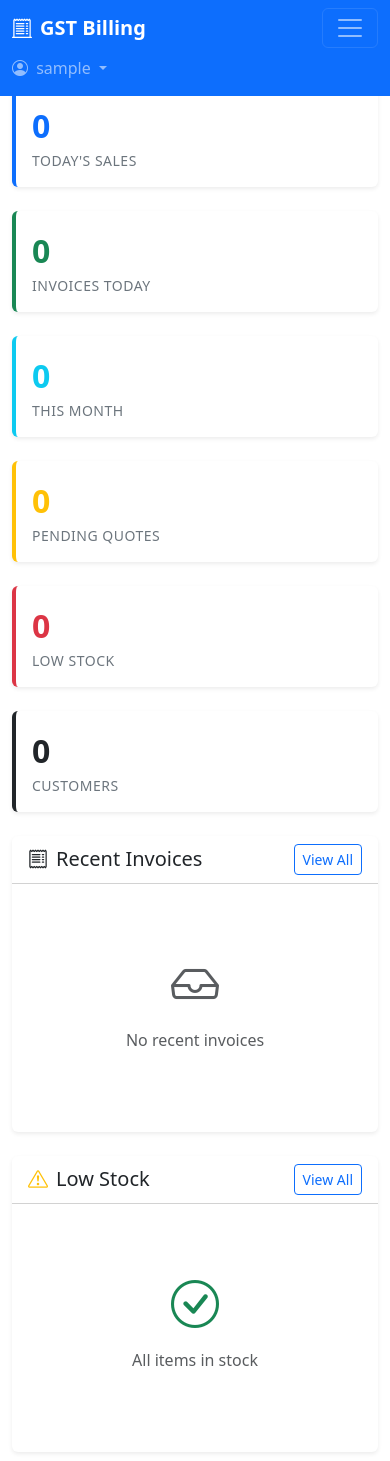
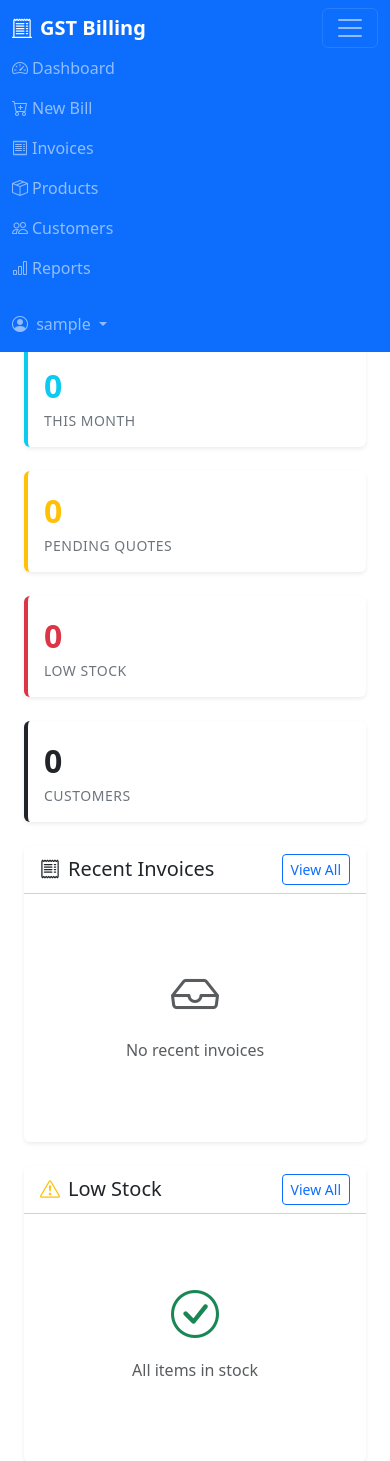
Before and after one commit to Zac10ck/cosmicgst, a Flask app: page /dashboard/ in a window 390 px wide, after a click that opens the changed part. Shown: the top 1461 px of the page. Run offline with Flask 3, Linux system fonts and the light colour scheme; the visitor is signed in with stand-in values (Sample User, id 1); some libraries are stand-ins or nearby versions.

Commit message:
Fix UI layout - sidebar overlap and mobile navigation

```diff
--- a/web/app/static/css/custom.css
+++ b/web/app/static/css/custom.css
@@ -1,14 +1,36 @@
 /* GST Billing Web - Custom Styles */
 
 /* Sidebar */
+@media (min-width: 768px) {
     .sidebar {
         position: fixed;
         top: 0;
         bottom: 0;
         left: 0;
         z-index: 100;
-    padding: 48px 0 0;
+        padding: 56px 0 0;
         box-shadow: inset -1px 0 0 rgba(0, 0, 0, .1);
+        width: 220px;
+        overflow-y: auto;
+    }
+
+    /* Main content - offset by sidebar width */
+    main {
+        margin-left: 220px;
+        margin-top: 56px;
+        min-height: calc(100vh - 56px);
+    }
+
+    /* Override Bootstrap column classes when sidebar is fixed */
+    .container-fluid > .row > .sidebar {
+        flex: 0 0 220px;
+        max-width: 220px;
+    }
+
+    .container-fluid > .row > main {
+        flex: 1;
+        max-width: calc(100% - 220px);
+    }
 }
 
 .sidebar .nav-link {
@@ -33,9 +55,19 @@
     font-size: 1.1rem;
 }
 
-/* Main content area */
+/* Section headers in sidebar */
+.sidebar .nav-link.text-muted {
+    font-size: 0.7rem;
+    padding: 0.5rem 1rem;
+    pointer-events: none;
+}
+
+/* Main content area - mobile */
+@media (max-width: 767.98px) {
     main {
-    margin-top: 56px;
+        margin-top: 10px;
+        padding: 15px !important;
+    }
 }
 
 /* Cards */
@@ -128,15 +160,16 @@ main {
     color: #495057;
 }
 
-/* Responsive adjustments */
+/* Responsive adjustments - Mobile */
 @media (max-width: 767.98px) {
     .sidebar {
-        position: relative;
-        padding-top: 0;
+        display: none !important;
     }
 
     main {
-        margin-top: 0;
+        margin-left: 0 !important;
+        width: 100% !important;
+        max-width: 100% !important;
     }
 }
 
--- a/web/app/templates/base.html
+++ b/web/app/templates/base.html
@@ -19,15 +19,13 @@
     {% if current_user.is_authenticated %}
         {% include 'includes/_navbar.html' %}
 
-        <div class="container-fluid">
-            <div class="row">
-                {% include 'includes/_sidebar.html' %}
+        <div class="d-flex">
+            {% include 'includes/_sidebar.html' %}
 
-                <main class="col-md-9 ms-sm-auto col-lg-10 px-md-4 py-4">
-                    {% include 'includes/_flash_messages.html' %}
-                    {% block content %}{% endblock %}
-                </main>
-            </div>
+            <main class="flex-grow-1 p-4">
+                {% include 'includes/_flash_messages.html' %}
+                {% block content %}{% endblock %}
+            </main>
         </div>
     {% else %}
         <div class="container">
--- a/web/app/templates/includes/_navbar.html
+++ b/web/app/templates/includes/_navbar.html
@@ -1,5 +1,5 @@
 <!-- Top Navigation Bar -->
-<nav class="navbar navbar-expand-lg navbar-dark bg-primary fixed-top">
+<nav class="navbar navbar-expand-md navbar-dark bg-primary fixed-top">
     <div class="container-fluid">
         <a class="navbar-brand fw-bold" href="{{ url_for('dashboard.index') }}">
             <i class="bi bi-receipt-cutoff me-2"></i>GST Billing
@@ -10,13 +10,56 @@
         </button>
 
         <div class="collapse navbar-collapse" id="navbarNav">
+            <!-- Mobile Navigation Links -->
+            <ul class="navbar-nav me-auto d-md-none">
+                <li class="nav-item">
+                    <a class="nav-link" href="{{ url_for('dashboard.index') }}">
+                        <i class="bi bi-speedometer2 me-1"></i>Dashboard
+                    </a>
+                </li>
+                <li class="nav-item">
+                    <a class="nav-link" href="{{ url_for('billing.new_bill') }}">
+                        <i class="bi bi-cart-plus me-1"></i>New Bill
+                    </a>
+                </li>
+                <li class="nav-item">
+                    <a class="nav-link" href="{{ url_for('billing.invoice_list') }}">
+                        <i class="bi bi-receipt me-1"></i>Invoices
+                    </a>
+                </li>
+                <li class="nav-item">
+                    <a class="nav-link" href="{{ url_for('products.index') }}">
+                        <i class="bi bi-box-seam me-1"></i>Products
+                    </a>
+                </li>
+                <li class="nav-item">
+                    <a class="nav-link" href="{{ url_for('customers.index') }}">
+                        <i class="bi bi-people me-1"></i>Customers
+                    </a>
+                </li>
+                <li class="nav-item">
+                    <a class="nav-link" href="{{ url_for('reports.index') }}">
+                        <i class="bi bi-bar-chart me-1"></i>Reports
+                    </a>
+                </li>
+                {% if current_user.is_admin() %}
+                <li class="nav-item">
+                    <a class="nav-link" href="{{ url_for('settings.index') }}">
+                        <i class="bi bi-gear me-1"></i>Settings
+                    </a>
+                </li>
+                {% endif %}
+                <li><hr class="dropdown-divider bg-light my-2"></li>
+            </ul>
+
+            <!-- User Dropdown -->
             <ul class="navbar-nav ms-auto">
                 <li class="nav-item dropdown">
                     <a class="nav-link dropdown-toggle" href="#" id="userDropdown" role="button" data-bs-toggle="dropdown">
                         <i class="bi bi-person-circle me-1"></i>
                         {{ current_user.username }}
                         {% if current_user.is_admin() %}
-                            <span class="badge bg-warning text-dark">Admin</span>
+                            <span class="badge bg-warning text-dark ms-1">Admin</span>
                         {% endif %}
                     </a>
                     <ul class="dropdown-menu dropdown-menu-end">
@@ -24,6 +67,11 @@
                         <li>
                             <a class="dropdown-item" href="{{ url_for('auth.manage_users') }}">
                                 <i class="bi bi-people me-2"></i>Manage Users
+                            </a>
+                        </li>
+                        <li>
+                            <a class="dropdown-item" href="{{ url_for('settings.index') }}">
+                                <i class="bi bi-gear me-2"></i>Settings
                             </a>
                         </li>
                         <li><hr class="dropdown-divider"></li>
--- a/web/app/templates/includes/_sidebar.html
+++ b/web/app/templates/includes/_sidebar.html
@@ -1,5 +1,5 @@
 <!-- Sidebar Navigation -->
-<nav id="sidebar" class="col-md-3 col-lg-2 d-md-block bg-light sidebar collapse" style="padding-top: 56px;">
+<nav id="sidebar" class="d-none d-md-block bg-light sidebar">
     <div class="position-sticky pt-3">
         <ul class="nav flex-column">
             <li class="nav-item">
```
Lines whose indentation alone changed are shown as unchanged.
